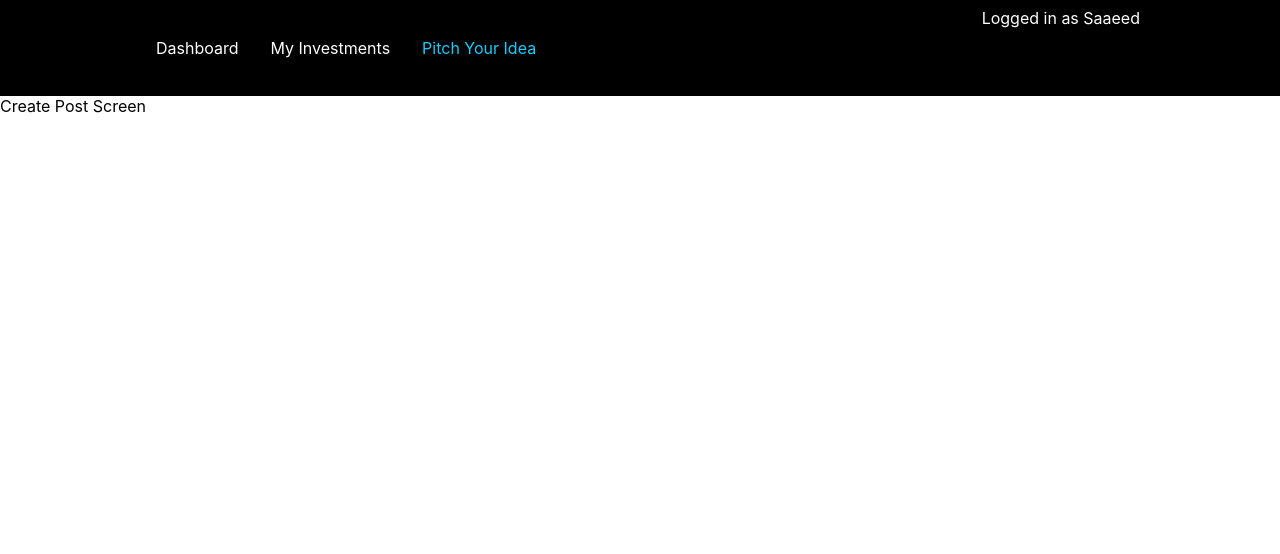
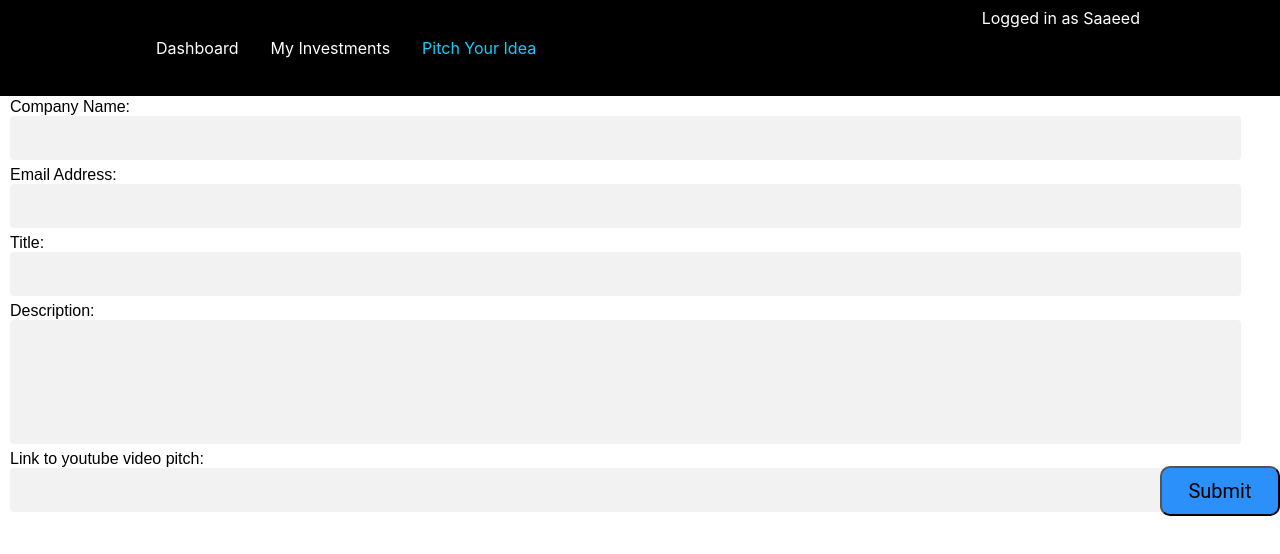
Before and after one commit to AsherHaroon/DeltaHacksProject, a React (Create React App) app in the folder project/: page /create-post in a window 1280 px wide. Shown: the top 554 px of the page. Built offline with nearby package versions, Linux system fonts and the light colour scheme; the HTML template or start-up script is replaced by a standard one.

Commit message:
update to create post screen

```diff
--- a/project/src/screens/CreatePostScreen/CreatePostScreen.css
+++ b/project/src/screens/CreatePostScreen/CreatePostScreen.css
@@ -0,0 +1,49 @@
+.large-chat-input {
+    border: none;
+    resize: none;
+    overflow: visible;
+    border-radius: 4px;
+    background-color: #f2f2f2;
+    padding: 12px;
+    font-family: 'Roboto', sans-serif;
+    font-size: 14px;
+    width: 95%;
+    height: 100px;
+}
+.small-chat-input {
+    border: none;
+    resize: none;
+    overflow: visible;
+    border-radius: 4px;
+    background-color: #f2f2f2;
+    padding: 12px;
+    font-family: 'Roboto', sans-serif;
+    font-size: 14px;
+    width: 95%;
+    height: 20px;
+}
+.header-font {
+    font-family: 'Your Font Name', sans-serif;
+}
+.submit-button {
+    position: absolute;
+    bottom: 0;
+    right: 0;
+    width: 120px;
+    height: 50px;
+    border-radius: 10px;
+    background-color: #2c90fb;
+    font-family: 'Roboto', sans-serif;
+    font-size: 20px;
+}
+.submit-button:hover {
+    background-color: #0064d0;
+}
+.submit-button:active {
+    background-color: #0064d0;
+    box-shadow: 2px 2px 4px #888888;
+    transform: translateY(1px);
+}
+.form-container {
+    position: relative;
+}
--- a/project/src/screens/CreatePostScreen/index.js
+++ b/project/src/screens/CreatePostScreen/index.js
@@ -1,10 +1,48 @@
-import React from 'react'
+import React, { useState } from 'react';
+import './CreatePostScreen.css';
 
 const CreatePostScreen = () => {
+    const [companyName, setCompanyName] = useState("");
+    const [email, setEmail] = useState("");
+    const [title, setTitle] = useState("");
+    const [description, setDescription] = useState("");
+    const [youtubeLink, setYoutubeLink] = useState("");
 
     return (
-        <div>
-            Create Post Screen
+        <div style={{marginLeft:"10px"}} className="form-container">
+            <form>
+                <label>
+                    <span className="header-font">Company Name:</span>
+                    <br />
+                    <textarea wrap="soft" name="CompanyName:" className="small-chat-input" onChange={e => setCompanyName(e.target.value)} />
+                </label>
+                <br />
+                <label>
+                    <span className="header-font">Email Address:</span>
+                    <br />
+                    <textarea wrap="soft" name=":" className="small-chat-input" onChange={e => setEmail(e.target.value)} />
+                </label>
+                <br />
+                <label>
+                    <span className="header-font">Title:</span>
+                    <br />
+                    <textarea wrap="soft" name="Title:" className="small-chat-input" onChange={e => setTitle(e.target.value)} />
+                </label>
+                <br />
+                <label>
+                    <span className="header-font">Description:</span>
+                    <br />
+                    <textarea wrap="soft" name="Description:" className="large-chat-input" onChange={e => setDescription(e.target.value)} />
+                </label>
+                <br />
+                <label>
+                    <span className="header-font">Link to youtube video pitch:</span>
+                    <br />
+                    <textarea wrap="soft" name="YoutubeLink:" className="small-chat-input" onChange={e => setYoutubeLink(e.target.value)} />
+                </label>
+                <br />
+                <input type="submit" value="Submit" className="submit-button" />
+            </form>
         </div>
     )
 }
```
